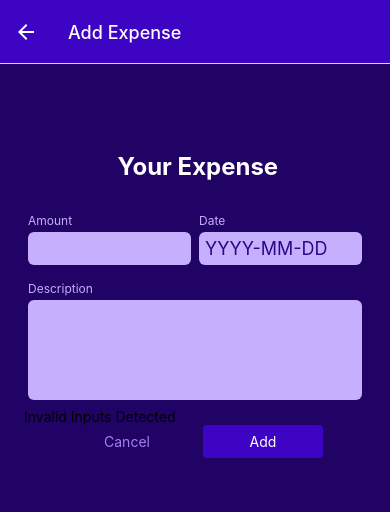
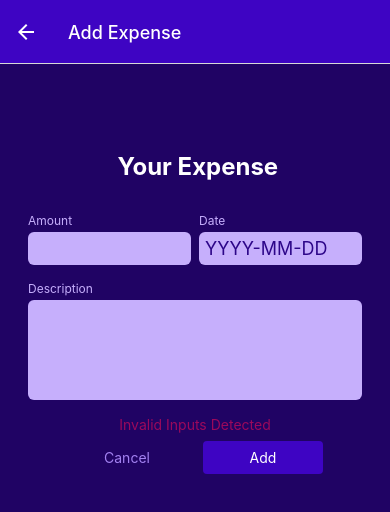
Before and after one commit to samlee088/rn-expense-tracker, a React Native app: screen /ManageExpense in a window 390 px wide. Shown: the top 512 px of the page. Built offline with nearby package versions, Linux system fonts and the light colour scheme.

Commit message:
styling of error handling

```diff
--- a/components/ManageExpense/ExpenseForm.js
+++ b/components/ManageExpense/ExpenseForm.js
@@ -2,6 +2,7 @@ import { Alert, StyleSheet, Text, View } from "react-native";
 import Input from "./Input";
 import { useState } from "react";
 import Button from "../UI/Button";
+import { GlobalStyles } from "../../constants/styles";
 
 const ExpenseForm = ({
   defaultValues,
@@ -45,7 +46,7 @@ const ExpenseForm = ({
     const descriptionIsValid = expenseData.description.trim().length > 0;
 
     if (!amountIsValid || !dateIsValid || !descriptionIsValid) {
-      Alert.alert("Invalid Input", "Please check your input values");
+      // Alert.alert("Invalid Input", "Please check your input values");
       setInputs((curInputs) => {
         return {
           amount: { value: curInputs.amount.value, isValid: amountIsValid },
@@ -74,6 +75,7 @@ const ExpenseForm = ({
         <Input
           style={styles.rowInput}
           label="Amount"
+          invalid={!inputs.amount.isValid}
           textInputConfig={{
             keyboardType: "decimal-pad",
             onChangeText: inputChangedHandler.bind(this, "amount"),
@@ -83,6 +85,7 @@ const ExpenseForm = ({
         <Input
           style={styles.rowInput}
           label="Date"
+          invalid={!inputs.date.isValid}
           textInputConfig={{
             placeholder: "YYYY-MM-DD",
             maxLength: 10,
@@ -93,13 +96,16 @@ const ExpenseForm = ({
       </View>
       <Input
         label="Description"
+        invalid={!inputs.description.isValid}
         textInputConfig={{
           multiline: true,
           onChangeText: inputChangedHandler.bind(this, "description"),
           value: inputs.description.value,
         }}
       />
-      {formIsInvalid && <Text>Invalid Inputs Detected</Text>}
+      {formIsInvalid && (
+        <Text style={styles.errorText}>Invalid Inputs Detected</Text>
+      )}
       <View style={styles.buttons}>
         <Button mode="flat" onPress={onCancel} style={styles.button}>
           Cancel
@@ -132,6 +138,11 @@ const styles = StyleSheet.create({
   rowInput: {
     flex: 1,
   },
+  errorText: {
+    textAlign: "center",
+    color: GlobalStyles.colors.error500,
+    margin: 8,
+  },
   buttons: {
     flexDirection: "row",
     justifyContent: "center",
--- a/components/ManageExpense/Input.js
+++ b/components/ManageExpense/Input.js
@@ -1,16 +1,22 @@
 import { StyleSheet, Text, TextInput, View } from "react-native";
 import { GlobalStyles } from "../../constants/styles";
 
-const Input = ({ label, style, textInputConfig }) => {
+const Input = ({ invalid, label, style, textInputConfig }) => {
   let inputStyles = [styles.input];
 
   if (textInputConfig && textInputConfig.multiline) {
     inputStyles.push(styles.inputMultiline);
   }
 
+  if (invalid) {
+    inputStyles.push(styles.invalidInput);
+  }
+
   return (
     <View style={[styles.inputContainer, style]}>
-      <Text style={styles.label}>{label}</Text>
+      <Text style={[styles.label, invalid && styles.invalidLabel]}>
+        {label}
+      </Text>
       <TextInput style={inputStyles} {...textInputConfig} />
     </View>
   );
@@ -39,4 +45,10 @@ const styles = StyleSheet.create({
     minHeight: 100,
     textAlignVertical: "top",
   },
+  invalidLabel: {
+    color: GlobalStyles.colors.error500,
+  },
+  invalidInput: {
+    backgroundColor: GlobalStyles.colors.error50,
+  },
 });
```
